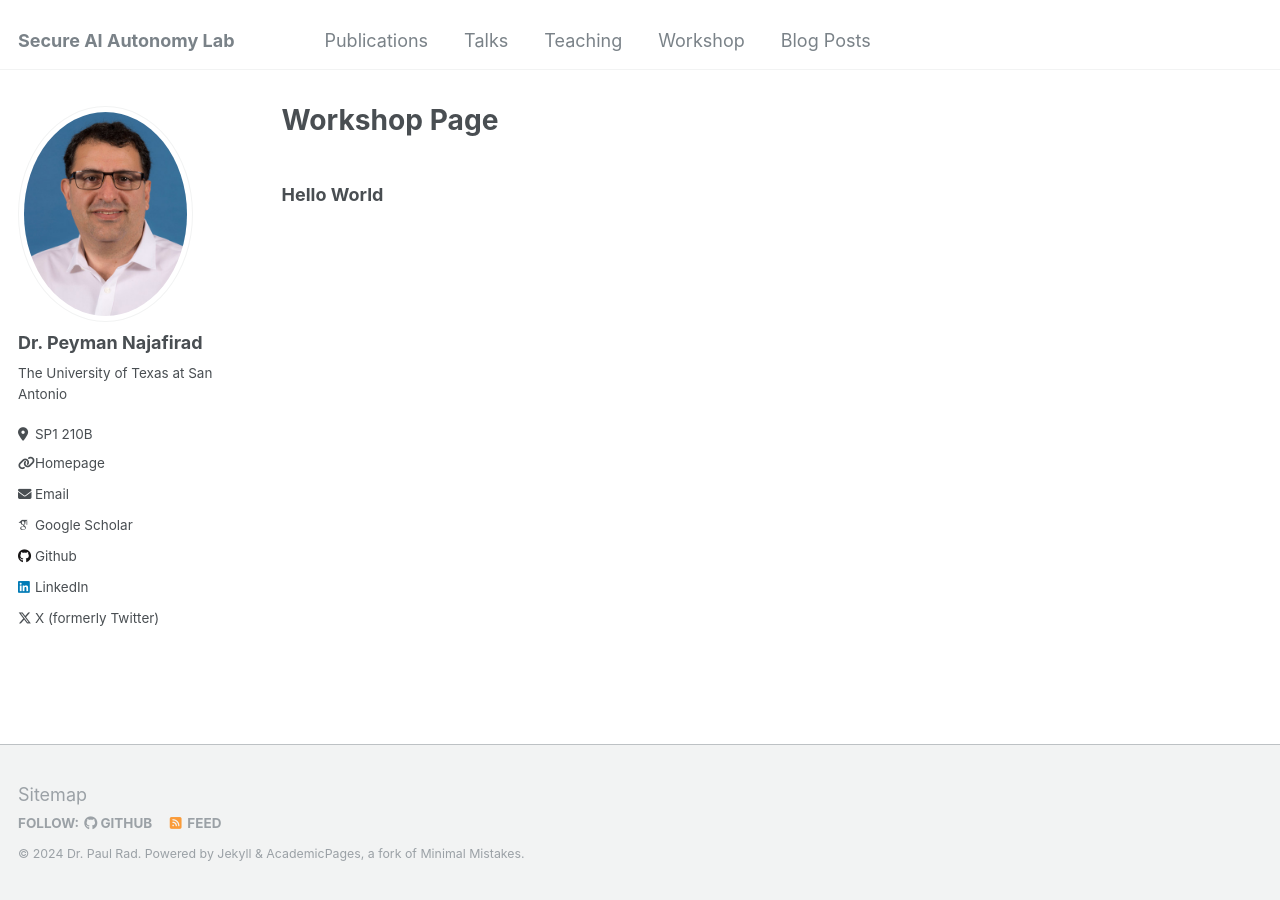
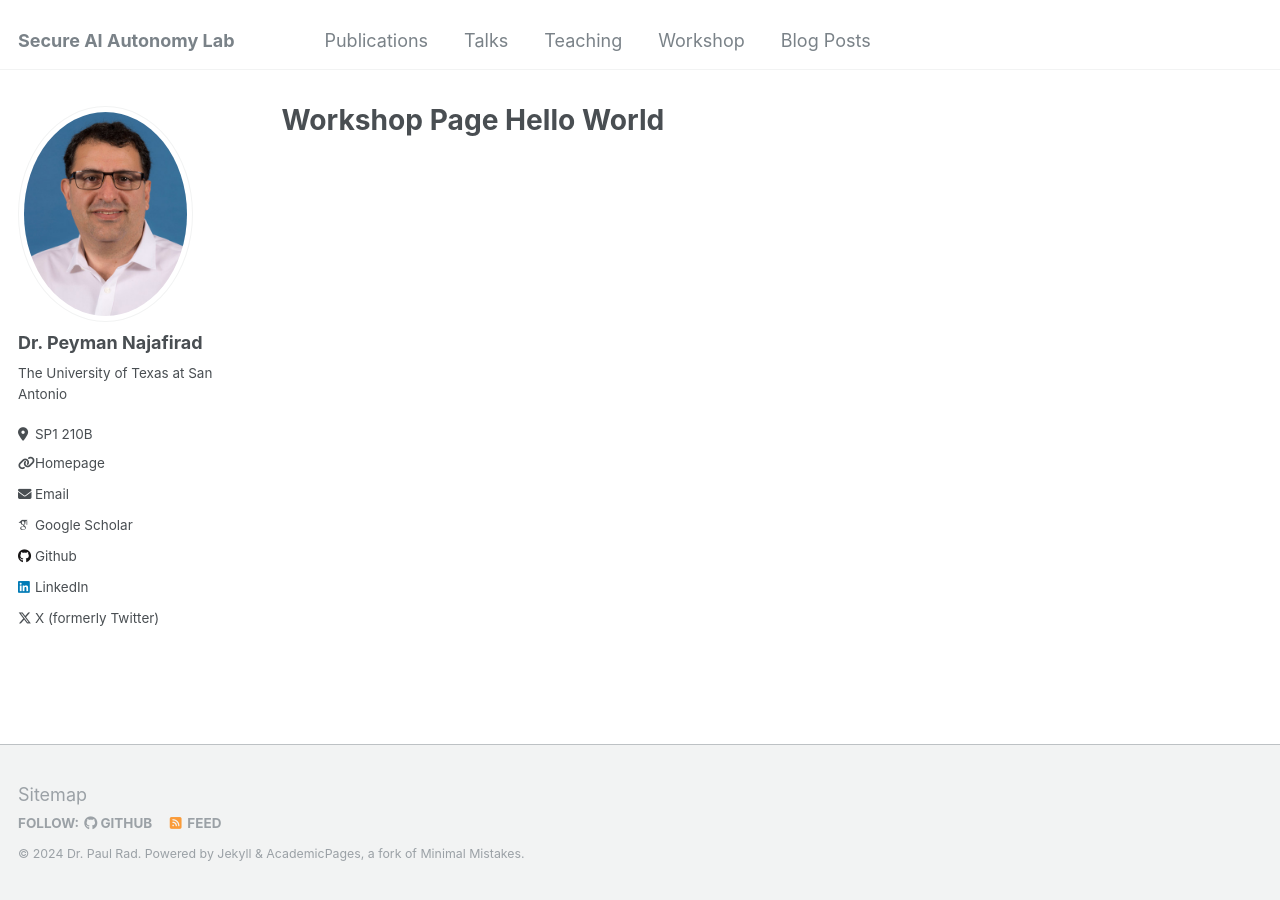
Before and after one commit to SecureAIAutonomyLab/SecureAIAutonomyLab.github.io, a Jekyll site: the page built from _pages/workshop.md, in a window 1280 px wide. Built offline with Jekyll 4.4.1, drawn with Linux system fonts in a browser that asks for light colours; some web fonts are replaced.

```diff
--- a/_pages/workshop.md
+++ b/_pages/workshop.md
@@ -1,13 +1,11 @@
 ---
 # layout: archive
-title: "Workshop Page"
+title: "Workshop Page Hello World"
 permalink: /workshop/
 author_profile: true
 # <div class="wordwrap">You can also find my articles on <a href="{{site.author.googlescholar}}">my Google Scholar profile</a>.</div>
+---
 
-
----
-### Hello World ###
 {% if site.author.googlescholar %}
 
 {% endif %}
```
